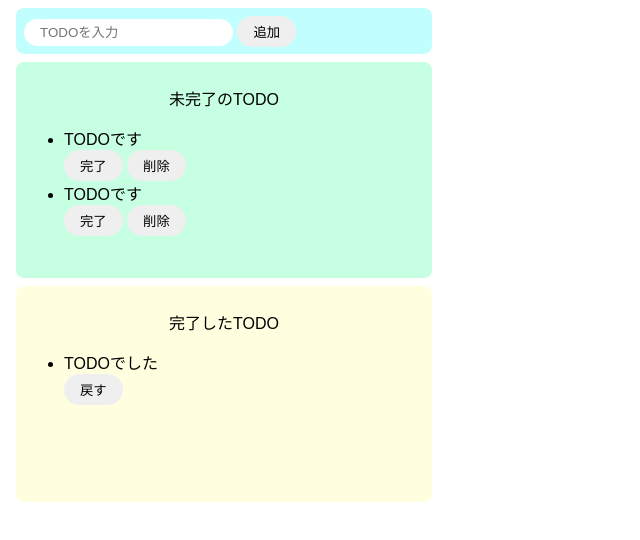
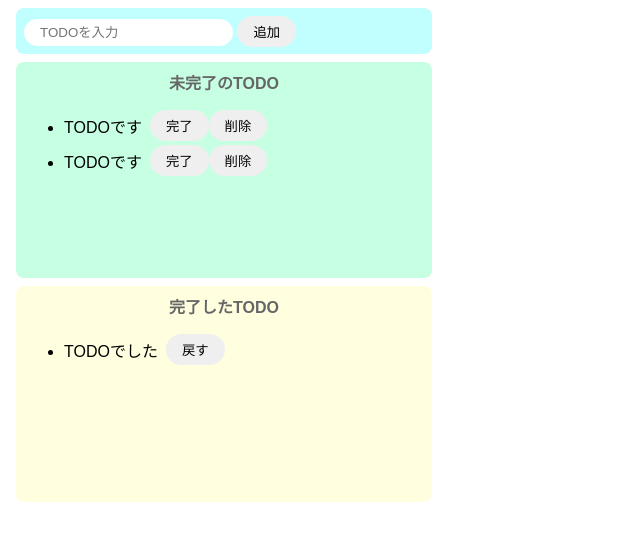
Before and after one commit to Kingkouara/todolist, a website built with Parcel: page index.html in a window 1280 px wide. Shown: the whole page, without its empty margins (0-640 px from the left). Built offline with nearby package versions, Linux system fonts and the light colour scheme.

Commit message:
style-complete

```diff
--- a/src/index.js
+++ b/src/index.js
@@ -1,2 +1 @@
 import "./styles.css";
-console.log("hello,world");
--- a/src/styles.css
+++ b/src/styles.css
@@ -19,6 +19,10 @@ button:hover {
   background-color: #ff7fff;
   color: #fff;
   cursor: pointer;
+}
+
+li {
+  margin-right: 8px;
 }
 
 .input-area {
@@ -50,4 +54,13 @@ button:hover {
 
 .title {
   text-align: center;
+  margin-top: 0;
+  font-weight: bold;
+  color: #666;
 }
+
+.list-row {
+  display: flex;
+  align-items: center;
+  padding-bottom: 4px;
+}
```
